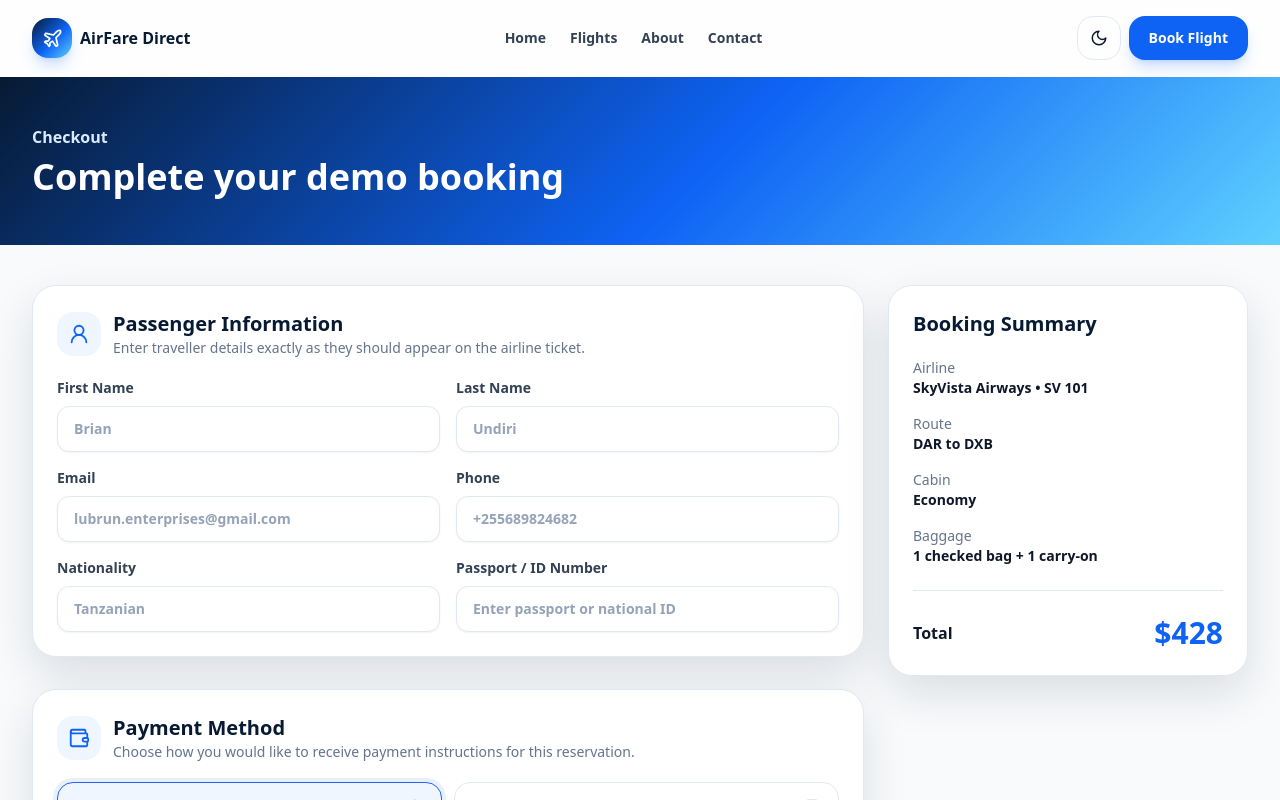
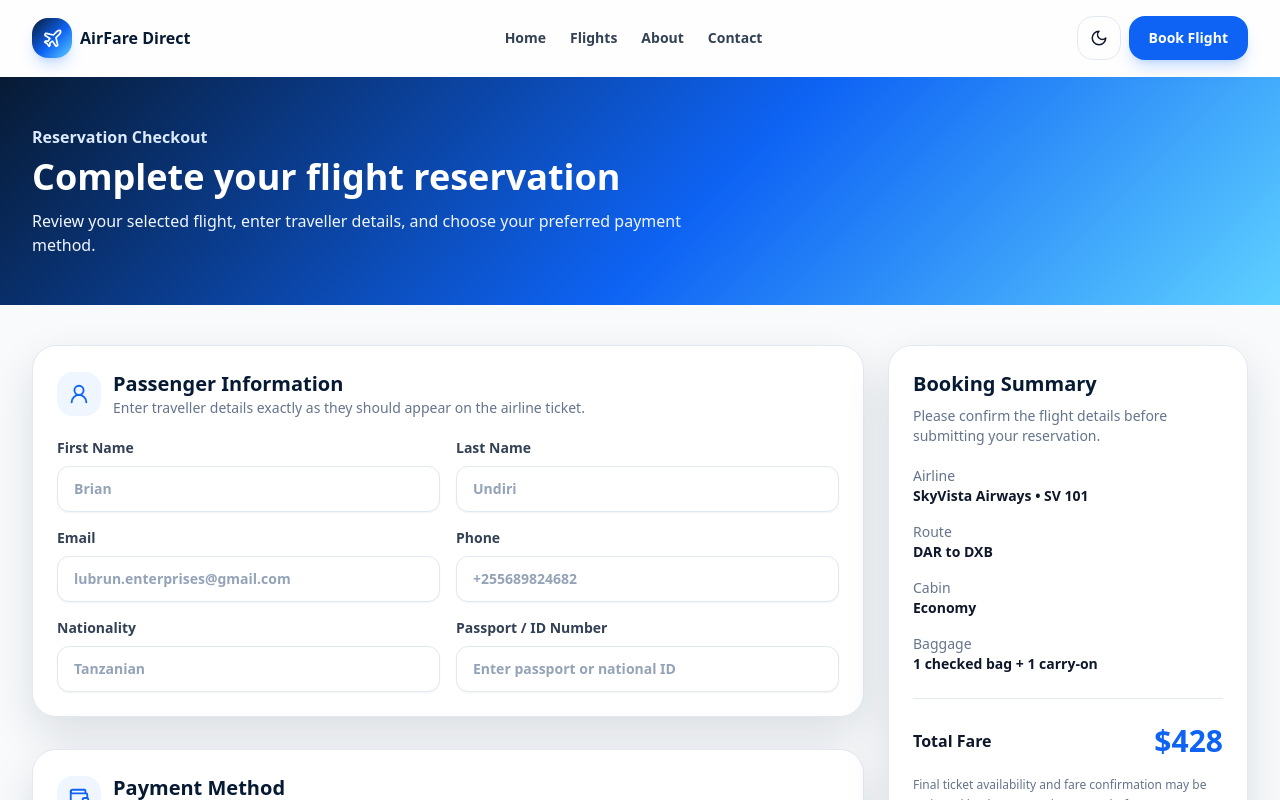
Before and after one commit to brianmichaelu/airline-website, a Next.js app: page /checkout in a window 1280 px wide. Shown: the top 800 px of the page. Built offline with nearby package versions, Linux system fonts and the light colour scheme.

Commit message:
Update checkout.tsx

```diff
--- a/pages/checkout.tsx
+++ b/pages/checkout.tsx
@@ -7,15 +7,29 @@ import { formatMoney } from "@/lib/format";
 
 export default function CheckoutPage() {
   const router = useRouter();
-  const flightId = typeof router.query.flight === "string" ? router.query.flight : flights[0].id;
+
+  const flightId =
+    typeof router.query.flight === "string" ? router.query.flight : flights[0].id;
+
   const flight = getFlightById(flightId) || flights[0];
 
   return (
-    <Layout title="Checkout" description="Complete passenger and payment information in a safe UI-only checkout.">
+    <Layout
+      title="Complete Reservation"
+      description="Enter passenger details, choose a payment method, and confirm your airline ticket reservation."
+    >
       <section className="bg-flight-gradient px-4 py-12 text-white sm:px-6 lg:px-8">
         <div className="mx-auto max-w-7xl">
-          <p className="font-semibold text-blue-100">Checkout</p>
-          <h1 className="mt-2 text-4xl font-black">Complete your demo booking</h1>
+          <p className="font-semibold text-blue-100">Reservation Checkout</p>
+
+          <h1 className="mt-2 text-4xl font-black">
+            Complete your flight reservation
+          </h1>
+
+          <p className="mt-3 max-w-2xl text-blue-50">
+            Review your selected flight, enter traveller details, and choose your
+            preferred payment method.
+          </p>
         </div>
       </section>
 
@@ -25,18 +39,61 @@ export default function CheckoutPage() {
 
           <aside>
             <Card className="sticky top-24 p-6">
-              <h2 className="text-xl font-black text-navy dark:text-white">Booking Summary</h2>
+              <h2 className="text-xl font-black text-navy dark:text-white">
+                Booking Summary
+              </h2>
+
+              <p className="mt-2 text-sm text-slate-500 dark:text-slate-400">
+                Please confirm the flight details before submitting your
+                reservation.
+              </p>
+
               <div className="mt-5 space-y-4 text-sm">
-                <div><p className="text-slate-500">Airline</p><p className="font-bold">{flight.airline} • {flight.flightNumber}</p></div>
-                <div><p className="text-slate-500">Route</p><p className="font-bold">{flight.outbound.from.code} to {flight.outbound.to.code}</p></div>
-                <div><p className="text-slate-500">Cabin</p><p className="font-bold">{flight.cabin}</p></div>
-                <div><p className="text-slate-500">Baggage</p><p className="font-bold">{flight.baggage}</p></div>
+                <div>
+                  <p className="text-slate-500 dark:text-slate-400">Airline</p>
+                  <p className="font-bold text-slate-900 dark:text-white">
+                    {flight.airline} • {flight.flightNumber}
+                  </p>
+                </div>
+
+                <div>
+                  <p className="text-slate-500 dark:text-slate-400">Route</p>
+                  <p className="font-bold text-slate-900 dark:text-white">
+                    {flight.outbound.from.code} to {flight.outbound.to.code}
+                  </p>
+                </div>
+
+                <div>
+                  <p className="text-slate-500 dark:text-slate-400">Cabin</p>
+                  <p className="font-bold text-slate-900 dark:text-white">
+                    {flight.cabin}
+                  </p>
+                </div>
+
+                <div>
+                  <p className="text-slate-500 dark:text-slate-400">Baggage</p>
+                  <p className="font-bold text-slate-900 dark:text-white">
+                    {flight.baggage}
+                  </p>
+                </div>
               </div>
+
               <div className="my-6 h-px bg-slate-200 dark:bg-white/10" />
-              <div className="flex items-center justify-between">
-                <span className="font-bold">Total</span>
-                <span className="text-3xl font-black text-ocean">{formatMoney(flight.price, flight.currency)}</span>
+
+              <div className="flex items-center justify-between gap-4">
+                <span className="font-bold text-slate-900 dark:text-white">
+                  Total Fare
+                </span>
+
+                <span className="text-3xl font-black text-ocean">
+                  {formatMoney(flight.price, flight.currency)}
+                </span>
               </div>
+
+              <p className="mt-4 text-xs leading-5 text-slate-500 dark:text-slate-400">
+                Final ticket availability and fare confirmation may be reviewed
+                by the reservations team before payment instructions are sent.
+              </p>
             </Card>
           </aside>
         </div>
```
